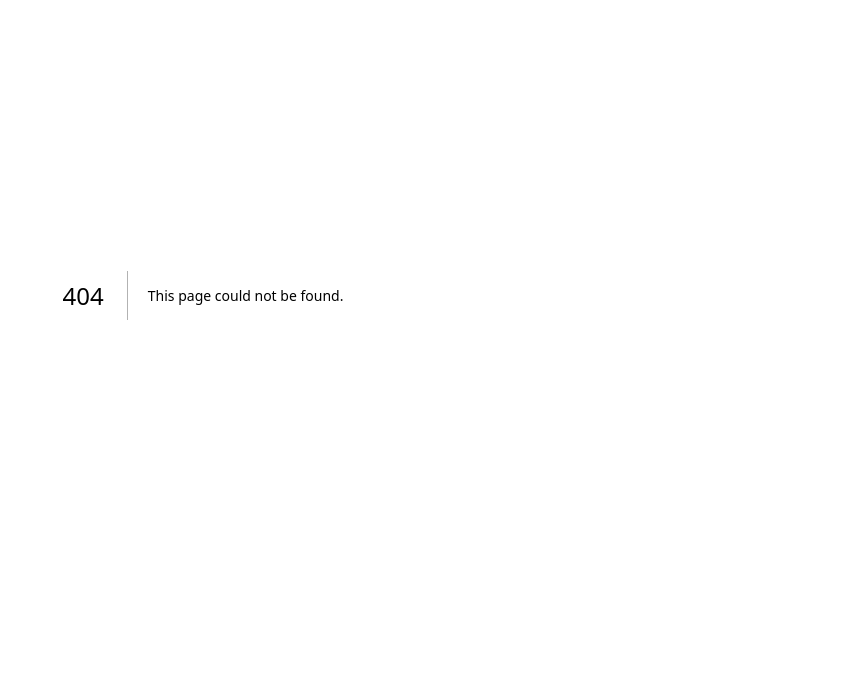
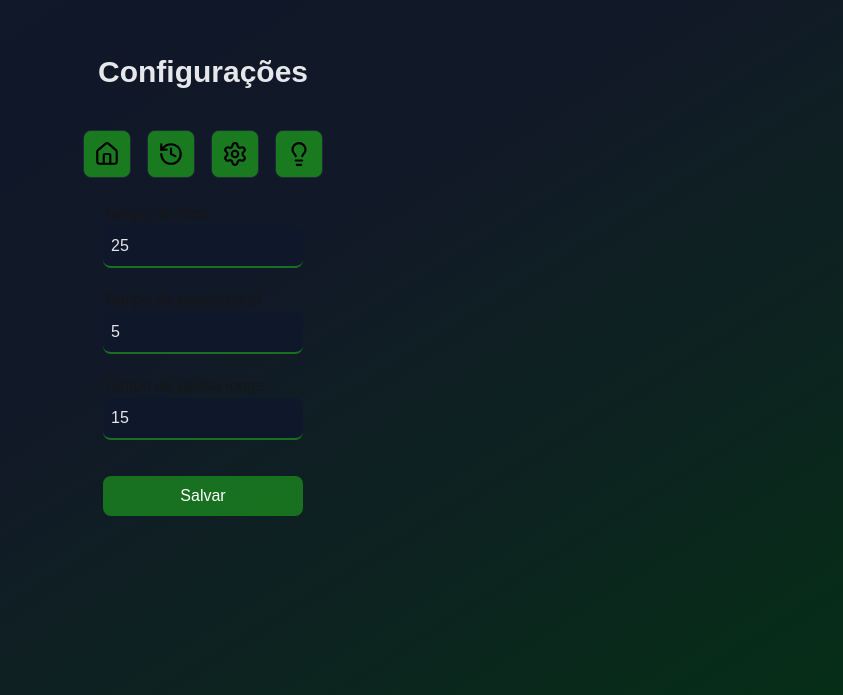
Before and after one commit to JohnSilva98/chronodoro, a Next.js app: page /settings in a window 1280 px wide. Before the commit this address had no page. Shown: the part 105-800 px from the top of the page, without its empty margins (437-1280 px from the left). Built offline with nearby package versions, Linux system fonts and the light colour scheme.

Commit message:
buttonsComponent

```diff
--- a/app/components/MenuButton.jsx
+++ b/app/components/MenuButton.jsx
@@ -1,9 +1,24 @@
-import React from 'react'
+import { House, History, Settings as SettingsIcon, Lightbulb } from 'lucide-react'
 
 const MenuButton = () => {
   return (
     <div>
+      {/* menu de botões */}
+       <div className="flex justify-center gap-4 mt-6 mb-6">
 
+       <a href="/">
+         <House color="black" size={48} className='cursor-pointer hover:bg-[#22c55e] duration-300 transition-colors border border-[#1f2937] p-[10px] rounded-lg bg-[#1a7a20]' />
+       </a>
+       <a href="/history">
+         <History color="black" size={48} className='cursor-pointer hover:bg-[#22c55e] duration-300 transition-colors border border-[#1f2937] p-[10px] rounded-lg bg-[#1a7a20]' />
+       </a>
+       <a href="/settings">
+         <SettingsIcon color="black" size={48} className='cursor-pointer hover:bg-[#22c55e] duration-300 transition-colors border border-[#1f2937] p-[10px] rounded-lg bg-[#1a7a20]' />
+       </a>
+
+       <Lightbulb color="black" size={48} className='cursor-pointer hover:bg-[#22c55e] duration-300 transition-colors border border-[#1f2937] p-[10px] rounded-lg bg-[#1a7a20]' />
+
+       </div>
     </div>
   )
 }
--- a/app/page.tsx
+++ b/app/page.tsx
@@ -3,8 +3,7 @@
 import {Timer, History, Lightbulb, Settings, House, CirclePlay, CircleStop} from 'lucide-react'
 import { useState } from 'react'
 import Toastify from 'toastify-js'
-
-
+import MenuButton from "./components/MenuButton";
 
 
 export default function Home() {
@@ -14,10 +13,13 @@ export default function Home() {
   const [time, setTime] = useState(0)
   const [cicle, setCicle] = useState('descanse')
   const [focusTime, setFocusTime] = useState(25)
-  const [breakTime, setBreakTime] = useState(5)
+  const [shortBreakTime, setShortBreakTime] = useState(5)
+  const [longBreakTime, setLongBreakTime] = useState(15)
 
 
-  const handleStart = (e) => {
+
+
+  const handleStart = (e: { preventDefault: () => void }) => {
      e.preventDefault()
       if(task === '') {
       Toastify({text: 'Por favor, insira uma tarefa', duration: 3000,
@@ -55,21 +57,7 @@ export default function Home() {
         <p className="text-[#9ca3af] text-2xl">Pomodoro tracker</p>
         </div>
        {/* menu de botões */}
-       <div className="flex justify-center gap-4 mt-6">
-
-       <a href="#">
-         <House color="black" size={48} className='cursor-pointer hover:bg-[#22c55e] duration-300 transition-colors border border-[#1f2937] p-[10px] rounded-lg bg-[#1a7a20]' />
-       </a>
-       <a href="#">
-         <History color="black" size={48} className='cursor-pointer hover:bg-[#22c55e] duration-300 transition-colors border border-[#1f2937] p-[10px] rounded-lg bg-[#1a7a20]' />
-       </a>
-       <a href="#">
-         <Settings color="black" size={48} className='cursor-pointer hover:bg-[#22c55e] duration-300 transition-colors border border-[#1f2937] p-[10px] rounded-lg bg-[#1a7a20]' />
-       </a>
-
-       <Lightbulb color="black" size={48} className='cursor-pointer hover:bg-[#22c55e] duration-300 transition-colors border border-[#1f2937] p-[10px] rounded-lg bg-[#1a7a20]' />
-
-       </div>
+       <MenuButton />
        {/* contador */}
        <div className="flex flex-col items-center justify-center mt-7">
        <h1 className='text-white text-8xl font-bold'>00:00</h1>
@@ -80,9 +68,9 @@ export default function Home() {
           <p className='text-white'>Nesse ciclo</p>
           <p className='text-white'> <span className='text-[#22c55e] font-semibold'>{cicle}</span></p>
           <p className='text-white'> <span className='text-white'>por</span></p>
-          <p className='text-white'> <span className='text-[#22c55e] font-semibold'>{breakTime} minutos</span></p>
+          <p className='text-white'> <span className='text-[#22c55e] font-semibold'>{shortBreakTime} minutos</span></p>
         </div>
-        <button onClick={handleStart} className='text-white bg-[#1a7a20] hover:bg-[#22c55e] duration-300 border border-[#1f2937] p-2 rounded-lg mt-2 cursor-pointer px-8'>{started ? <CircleStop size={24} color="white" /> : <CirclePlay size={24} color="white" />}</button>
+        <button onClick={handleStart} className={`text-white hover:bg-[#22c55e] duration-300 border border-[#1f2937] p-2 rounded-lg mt-2 cursor-pointer px-8 ${started ? 'bg-[#dc2626] hover:bg-[#dc2626]/80' : 'bg-[#1a7a20] hover:bg-[#1a7a20]/80'}`}>{started ? <CircleStop size={24} color="white" /> : <CirclePlay size={24} color="white" />}</button>
        </form>
        </div>
       </main>
--- /dev/null
+++ b/app/settings/page.tsx
@@ -0,0 +1,79 @@
+"use client"
+import { House, History, Settings as SettingsIcon, Lightbulb } from "lucide-react";
+import { useState } from "react";
+
+
+
+
+
+import Toastify from 'toastify-js'
+import MenuButton from "../components/MenuButton";
+
+export default function Settings() {
+
+     const [focusTime, setFocusTime] = useState(25)
+  const [shortBreakTime, setShortBreakTime] = useState(5)
+  const [longBreakTime, setLongBreakTime] = useState(15)
+
+
+    const handleSave = () => {
+        Toastify({
+            text: "Configurações salvas com sucesso! 🎉",
+            duration: 3000,
+            close: true,
+            gravity: "top", // `top` or `bottom`
+            position: "center", // `left`, `center` or `right`
+            style: {
+              background: "linear-gradient(to right, #00b09b, #96c93d)",
+              width: "350px",
+            },
+
+          }).showToast();
+    }
+
+  return (
+    <div className="flex items-center justify-center h-screen bg-gradient-to-br from-[#0f172a] via-[#111827] to-[#052e16]">
+
+  <div className="flex flex-col items-center">
+    <h1 className="text-[#e5e7eb] text-3xl font-bold mb-4">Configurações</h1>
+
+      {/* menu de botões */}
+      <MenuButton />
+
+    <form className="flex flex-col justify-center mb-5">
+      <label>Tempo de foco</label>
+      <input
+        className="bg-[#0f172a] text-[#e5e7eb] rounded-lg p-2 w-[200px] border-b-2 border-[#1a7a20e6] mb-5"
+        type="number"
+        value={focusTime}
+        onChange={(e) => setFocusTime(parseInt(e.target.value))}
+      />
+
+      <label>Tempo de pausa curta</label>
+      <input
+        className="bg-[#0f172a] text-[#e5e7eb] rounded-lg p-2 w-[200px] border-b-2 border-[#1a7a20e6] mb-5"
+        type="number"
+        value={shortBreakTime}
+        onChange={(e) => setShortBreakTime(parseInt(e.target.value))}
+      />
+
+      <label>Tempo de pausa longa</label>
+      <input
+        className="bg-[#0f172a] text-[#e5e7eb] rounded-lg p-2 w-[200px] border-b-2 border-[#1a7a20e6] mb-5"
+        type="number"
+        value={longBreakTime}
+        onChange={(e) => setLongBreakTime(parseInt(e.target.value))}
+      />
+
+      <button
+        onClick={handleSave}
+        className="bg-[#1a7a20e6] text-white rounded-lg p-2 w-[200px] mt-4 cursor-pointer"
+      >
+        Salvar
+      </button>
+    </form>
+  </div>
+
+</div>
+  )
+}
--- a/package.json
+++ b/package.json
@@ -20,6 +20,7 @@
     "@types/node": "^20",
     "@types/react": "^19",
     "@types/react-dom": "^19",
+    "@types/toastify-js": "^1.12.4",
     "eslint": "^9",
     "eslint-config-next": "16.1.6",
     "tailwindcss": "^4",
--- /dev/null
+++ b/tailwind.config.ts
@@ -0,0 +1,13 @@
+import type { Config } from 'tailwindcss'
+
+export default {
+  content: [
+    './pages/**/*.{js,ts,jsx,tsx,mdx}',
+    './components/**/*.{js,ts,jsx,tsx,mdx}',
+    './app/**/*.{js,ts,jsx,tsx,mdx}',
+  ],
+  theme: {
+    extend: {},
+  },
+  plugins: [],
+} satisfies Config
```
Also changed, not shown: 1 other file (tests, documents, lock files or other folders).
